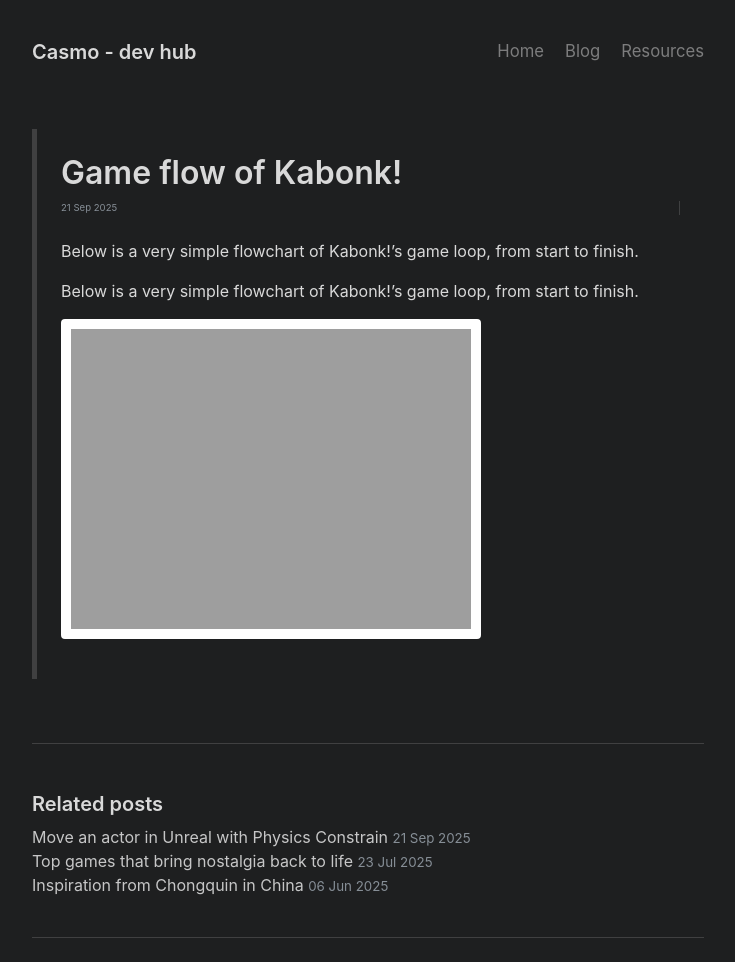
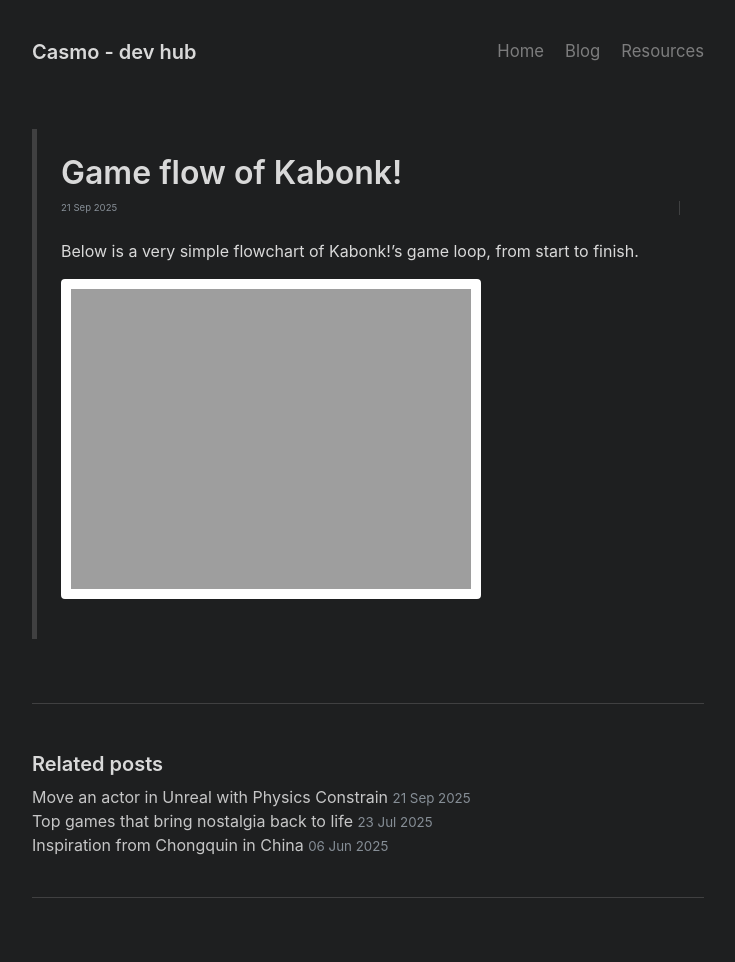
Before and after one commit to Casmo/casmo.github.io, a Jekyll site: the page built from _posts/2025-09-21-game-flow-chart-kabonk!.md, in a window 1280 px wide. Shown: the whole page, without its empty margins (272-1007 px from the left). Built offline with Jekyll 4.4.1, drawn with Linux system fonts in a browser that asks for light colours; after the commit the page ends 922 px from its top, so only the background shows below that.

Commit message:
Fix duplicate description in game flowchart post
Removed duplicate description of the game loop flowchart.

```diff
--- a/_posts/2025-09-21-game-flow-chart-kabonk!.md
+++ b/_posts/2025-09-21-game-flow-chart-kabonk!.md
@@ -7,6 +7,4 @@ Below is a very simple flowchart of Kabonk!'s game loop, from start to finish.
 
 <!--break-->
 
-Below is a very simple flowchart of Kabonk!'s game loop, from start to finish.
-
 <a href="/assets/posts/kabonk!-game-flow-flowchart.png"><img class="color-palette" src="/assets/posts/kabonk!-game-flow-flowchart.png" /></a>
```
